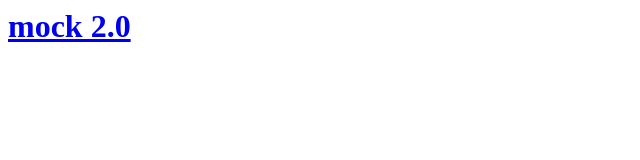
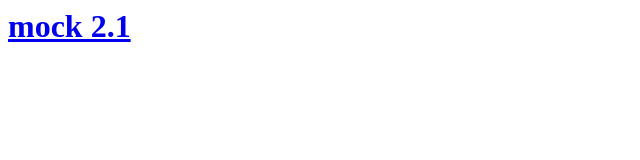
Before and after one commit to Study-buddies-school/Study-buddies-school, a plain HTML site: page index.html in a window 1280 px wide. Shown: the full height of the page, 0-640 px from the left. Drawn offline with Linux system fonts and the light colour scheme.

Commit message:
Update index.html

```diff
--- a/index.html
+++ b/index.html
@@ -6,7 +6,7 @@
   </head>
 <bod>
   <h1>
-  <a href="mock/first.html">mock 2.0</a>
+  <a href="mock/first.html">mock 2.1</a>
   </h1>
 </bod>
 </html>
```
